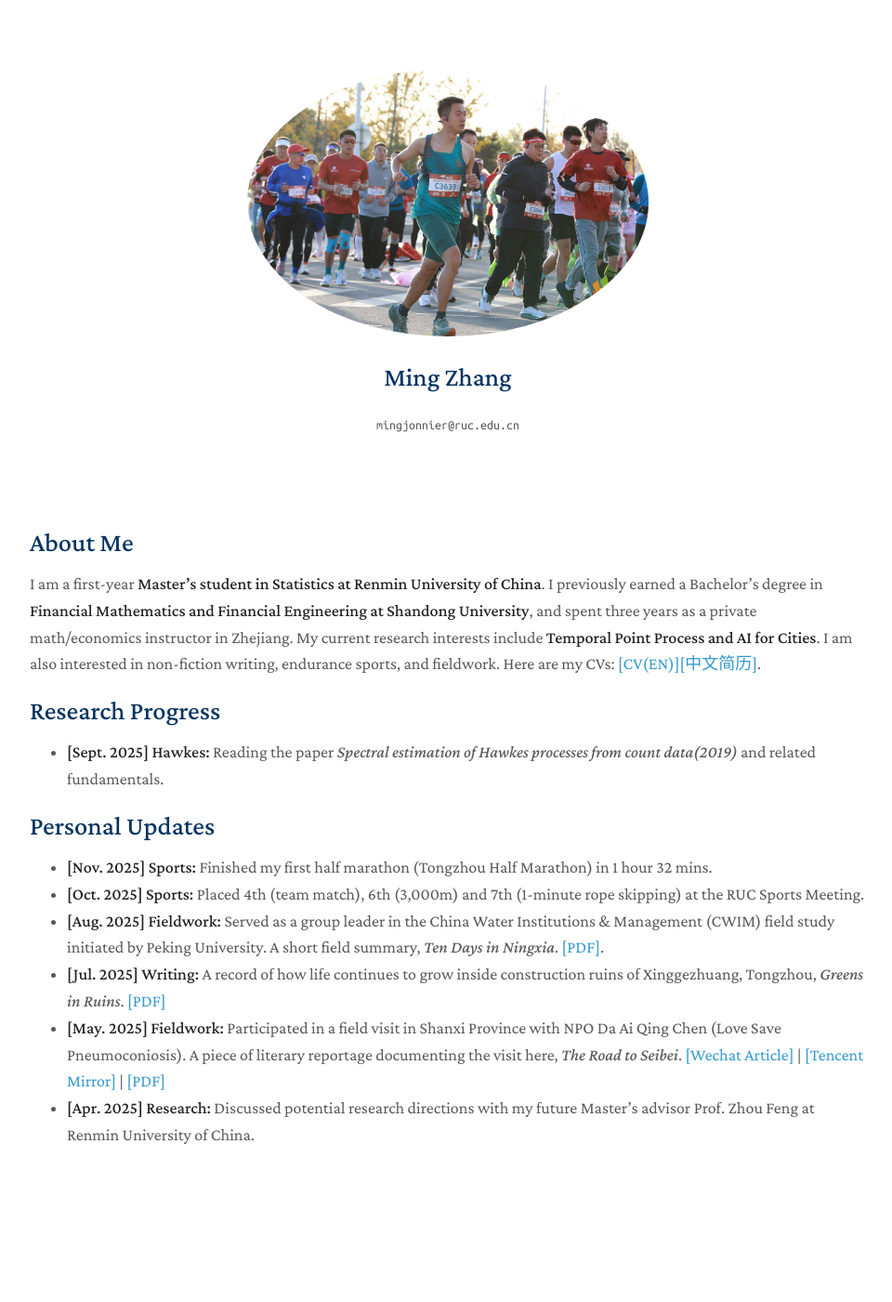
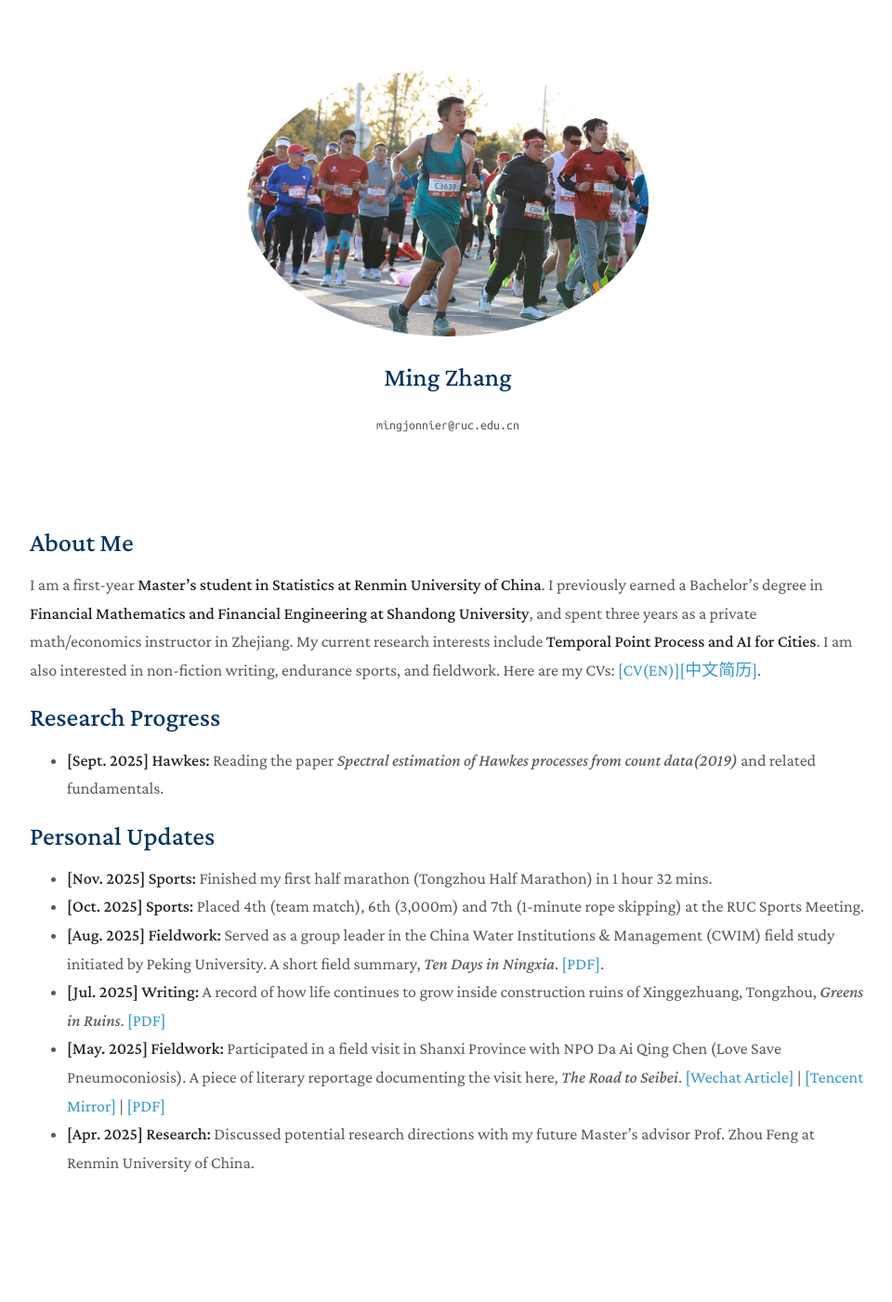
Before and after one commit to zhangming4153/zhangming4153.github.io, a Jekyll site: the page built from index.md, in a window 1280 px wide. Shown: the whole page at 93% size, without its empty margins (158-1118 px from the left). Built offline with Jekyll 4.4.1, drawn with Linux system fonts in a browser that asks for light colours; a style sheet for code colours, icons or effects is not loaded; our own code applies the rules of GitHub Pages for plain Markdown files; before the commit the page ends 1371 px from its top, so only the background shows below that.

Commit message:
Update minimal-light.scss

```diff
--- a/_sass/minimal-light.scss
+++ b/_sass/minimal-light.scss
@@ -467,6 +467,12 @@ footer {
   margin:2rem 0;
 }
 
+section p,
+section li {
+  font-size: 18px !important;
+  line-height: 1.7;
+}
+
 
 @media print, screen and (max-width: 960px) {
 
```
